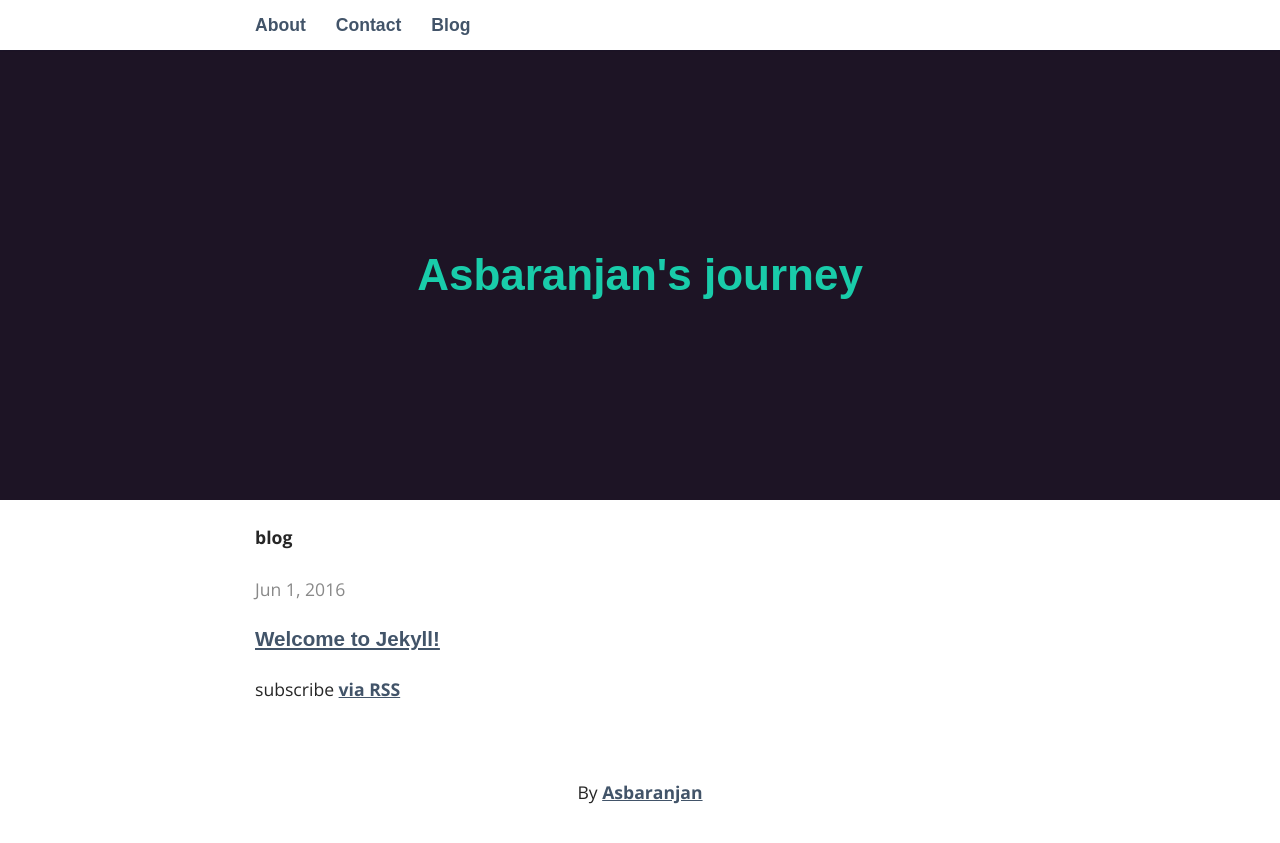
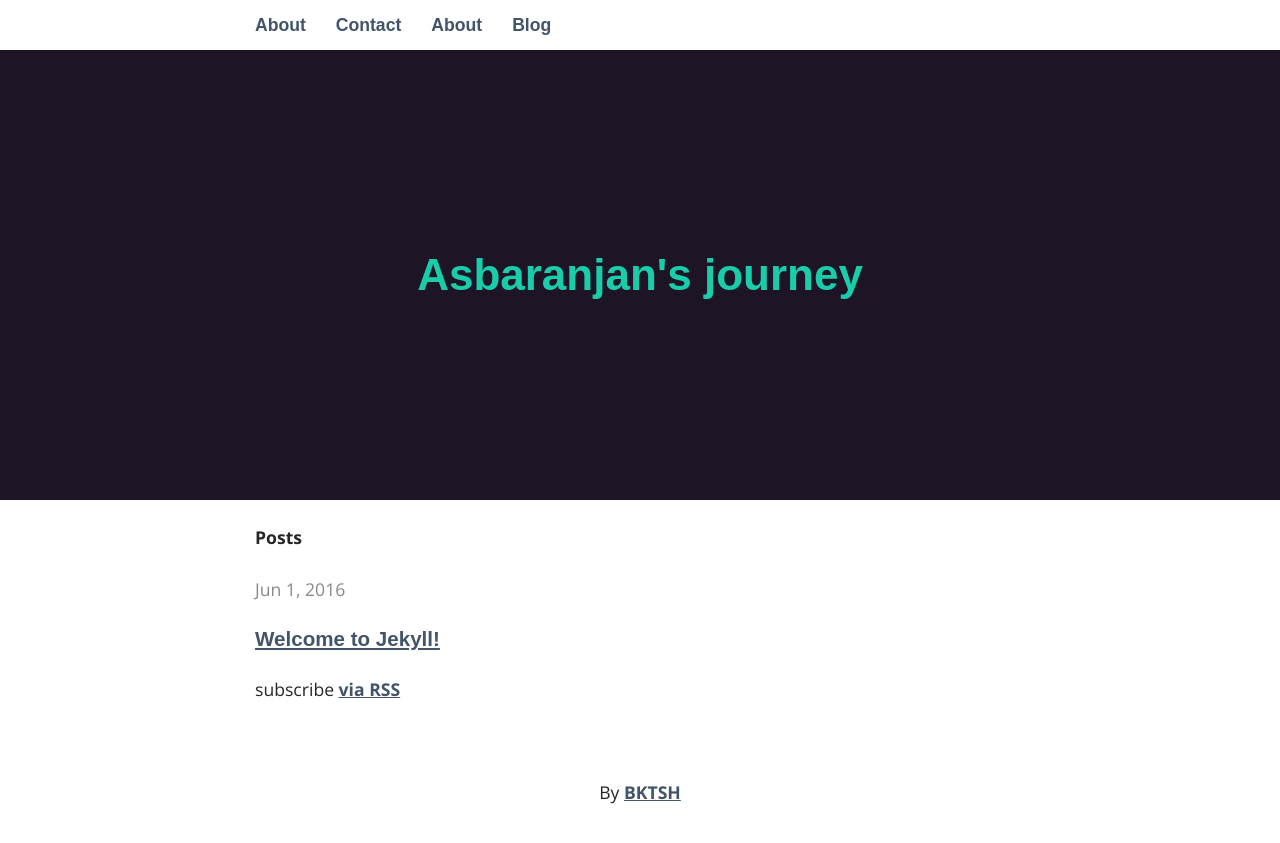
Before and after one commit to bktsh/asbaranjan, a Jekyll site: the page built from blog/index.html, in a window 1280 px wide. Shown: the top 843 px of the page. Built offline with Jekyll 4.4.1, drawn with Linux system fonts in a browser that asks for light colours; some web fonts are replaced.

Commit message:
fixed footer link

```diff
--- a/_includes/footer.html
+++ b/_includes/footer.html
@@ -1,3 +1,3 @@
 <footer>
-	<p>By <a href="http://asbaranjan.com">Asbaranjan</p>
+	<p>By <a href="http://bktsh.github.io/asbaranjan/">BKTSH</p>
 </footer>
--- a/blog/index.html
+++ b/blog/index.html
@@ -1,8 +1,9 @@
 ---
 layout: default
+title: About
 ---
 
-<h4>blog</h4>
+<h4>Posts</h4>
 {% for post in site.posts %}
 		<time>{{ post.date | date: "%b %-d, %Y" }}</time>
 		<h3><a href="{{ post.url | prepend: site.baseurl }}">{{ post.title }}</a></h3>
```
